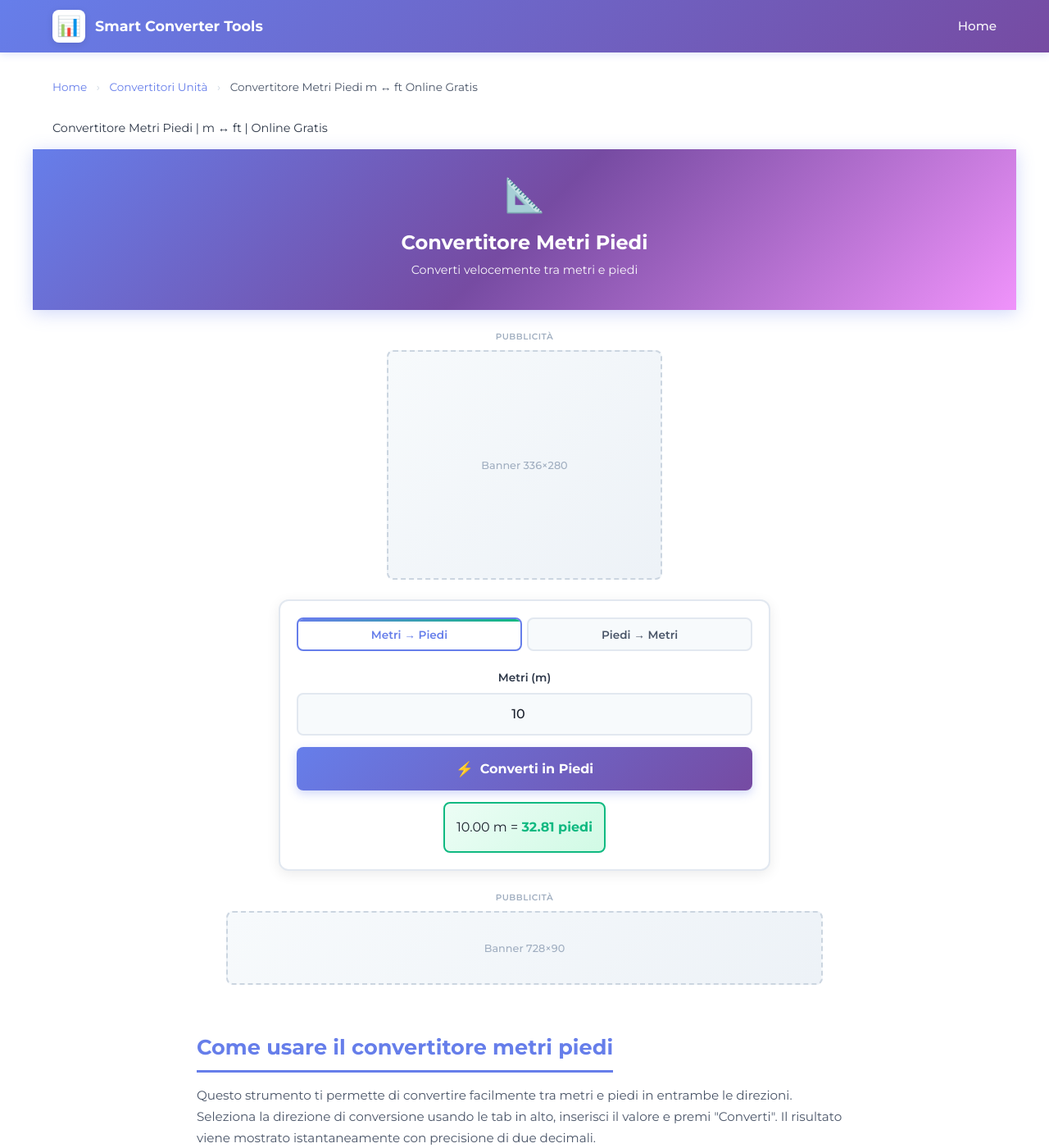
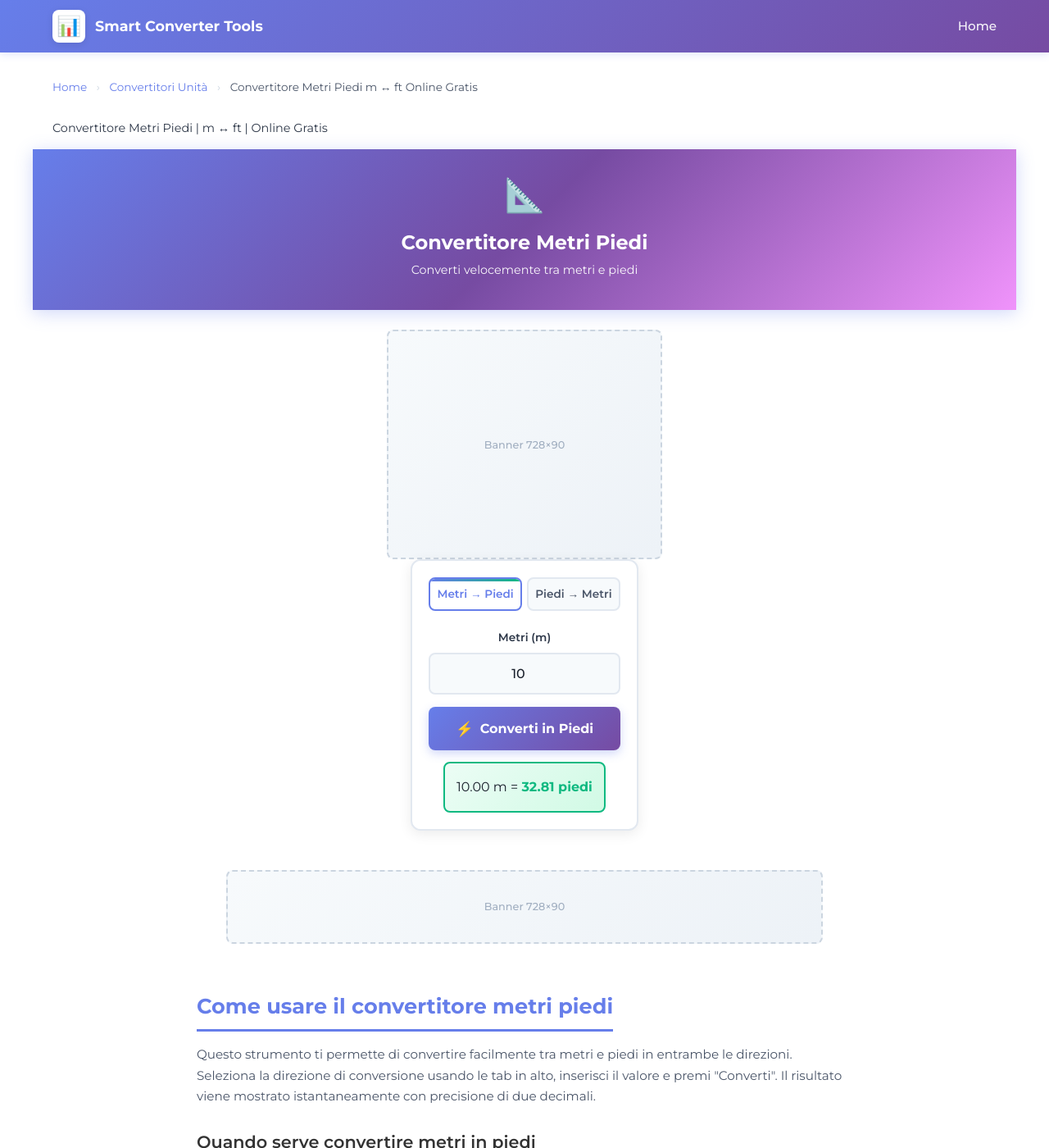
Before and after one commit to Calculator-Platform/smart-converter-tools, a Jekyll site: the page built from _calcolatori/convertitore-metri-piedi.md, in a window 1280 px wide and 1400 px high. Shown: the whole window at 82% size. Built offline with Jekyll 4.4.1, drawn with Linux system fonts in a browser that asks for light colours.

Commit message:
Update advertisement banners in metric conversion

```diff
--- a/_calcolatori/convertitore-metri-piedi.md
+++ b/_calcolatori/convertitore-metri-piedi.md
@@ -14,11 +14,10 @@ subcategory: "lunghezza"
 
 <!-- ADV SPOT 1: Banner principale above fold -->
 <div class="ad-container ad-primary">
-  <span class="ad-label">Pubblicità</span>
   <div class="ad-placeholder ad-main">
-    <span class="ad-text">Banner 336×280</span>
+    <span class="ad-text">Banner 728×90</span>
   </div>
-</div>
+
 
 <div class="calculator-box">
   <div class="converter-tabs">
@@ -41,11 +40,10 @@ subcategory: "lunghezza"
 
 <!-- ADV SPOT 2: Banner secondario dopo calculator -->
 <div class="ad-container ad-secondary">
-  <span class="ad-label">Pubblicità</span>
   <div class="ad-placeholder ad-second">
     <span class="ad-text">Banner 728×90</span>
   </div>
-</div>
+
 
 <script>
 function switchTab(d){const k=document.getElementById('m-to-ft');const m=document.getElementById('ft-to-m');const b=document.querySelectorAll('.tab-btn');if(d==='m-to-ft'){k.classList.add('active');m.classList.remove('active');b[0].classList.add('active');b[1].classList.remove('active')}else{m.classList.add('active');k.classList.remove('active');b[1].classList.add('active');b[0].classList.remove('active')}}
```
